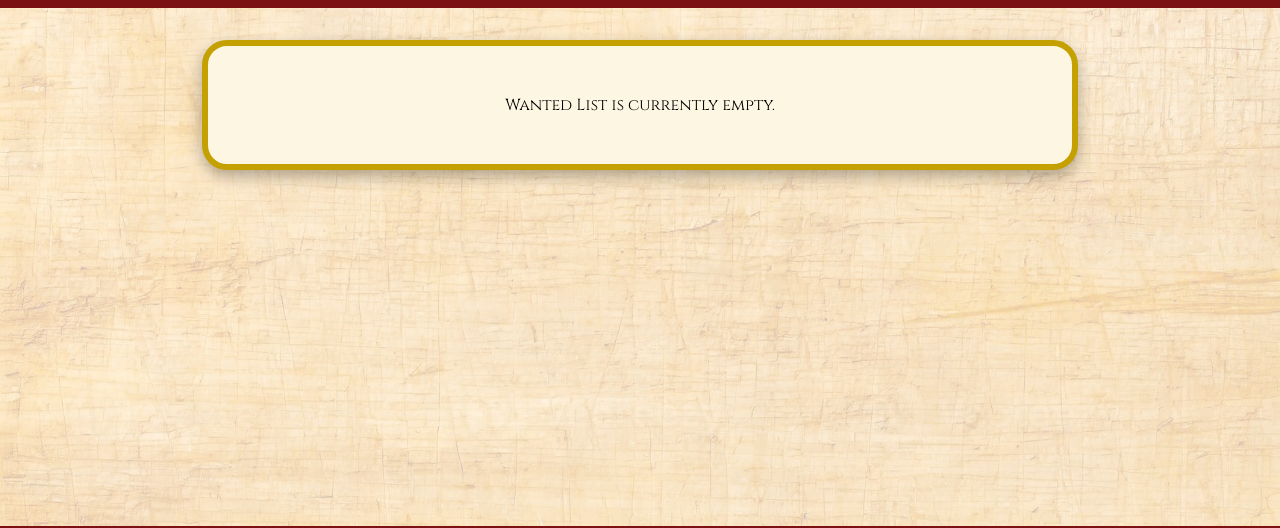
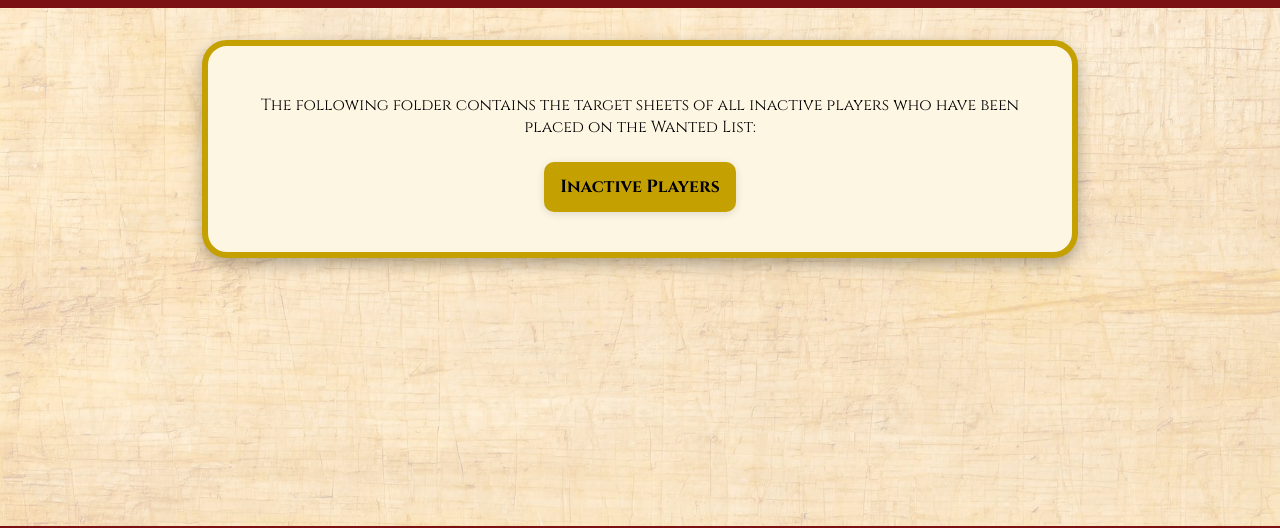
Before and after one commit to clhen11/IC_HistorySoc_Assassins_Game, a plain HTML site: page wanted.html in a window 1280 px wide. Shown: the part 148-676 px from the top of the page. Drawn offline with Linux system fonts and the light colour scheme.

Commit message:
added all inactive players google drive folder to wanted list

```diff
--- a/wanted.html
+++ b/wanted.html
@@ -56,7 +56,8 @@
         </iframe>
         <p><strong>Crime:</strong> Attempted elimination during lecture, attempted elimination on a non-valid target<br>
         <strong>Sentence:</strong> 6 days on the Wanted List</p> -->
-      <p>Wanted List is currently empty.</p>
+      <p>The following folder contains the target sheets of all inactive players who have been placed on the Wanted List:</p>
+      <a href="https://drive.google.com/drive/folders/1oqTqJ-AsIHOc7OcFbn3788kgMSMAUr_e?usp=sharing" class="btn" target="_blank" rel="noopener">Inactive Players</a>
     </section>
   </main>
 
```
